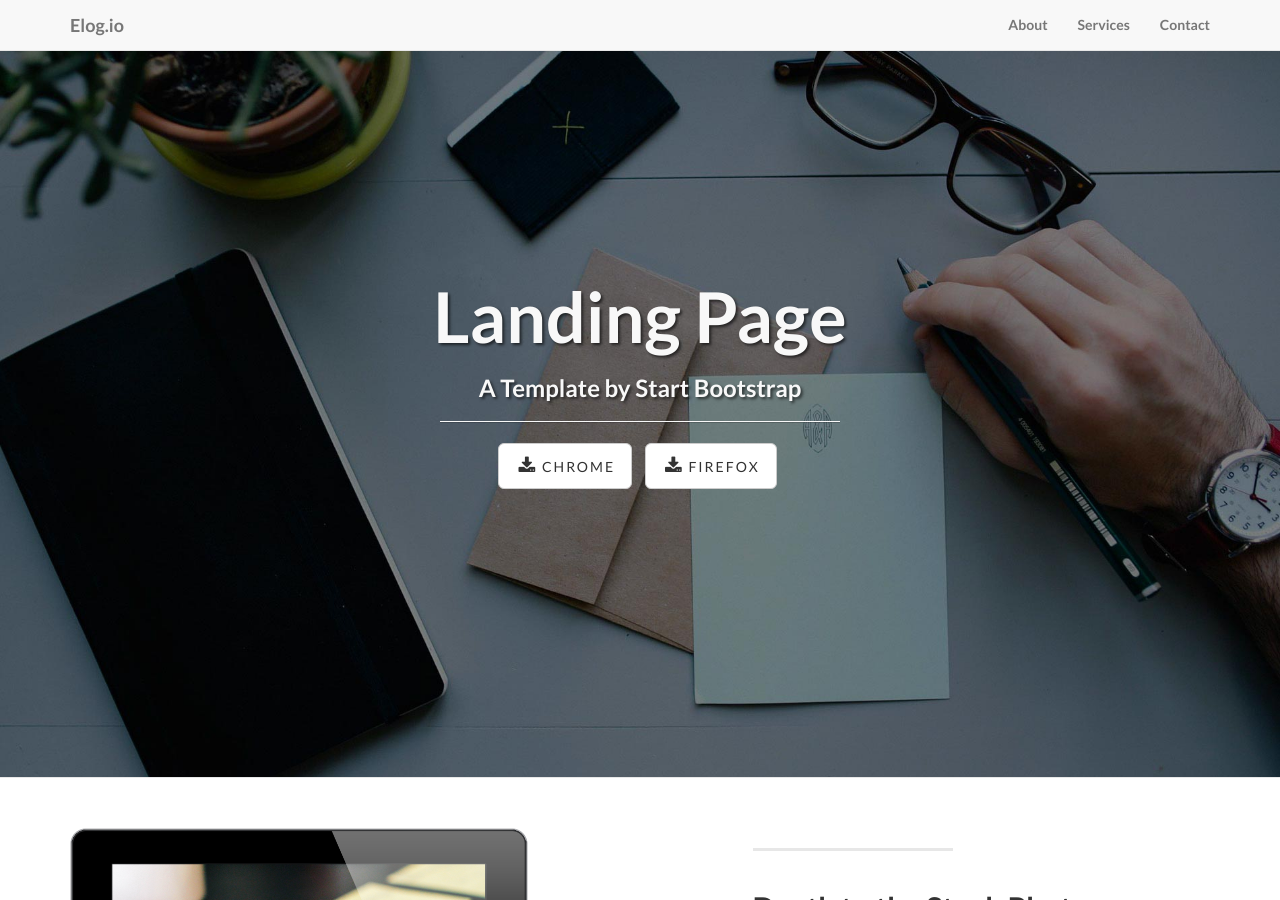
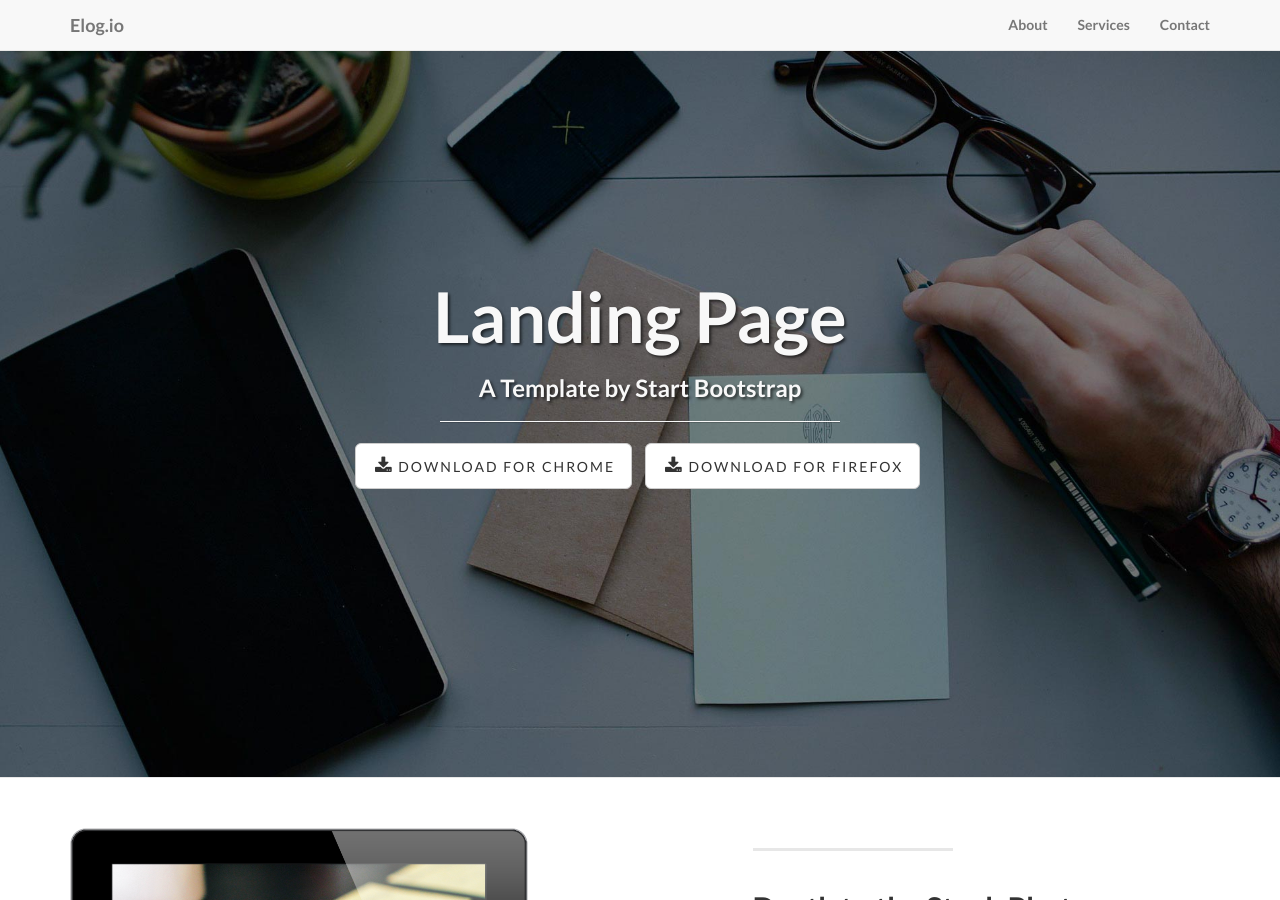
Before and after one commit to commonsmachinery/elogio, a Jekyll site: the page built from index.html, in a window 1280 px wide and 900 px high. Built offline with Jekyll 4.4.1, drawn with Linux system fonts in a browser that asks for light colours.

Commit message:
Chnaged wording

```diff
--- a/_config.yml
+++ b/_config.yml
@@ -31,7 +31,7 @@ social:
     url:
 
 download:
-  - title: Chrome
+  - title: Download for Chrome
     url: https://chrome.com
-  - title: Firefox
+  - title: Download for Firefox
     url: https://firefox.com
```
